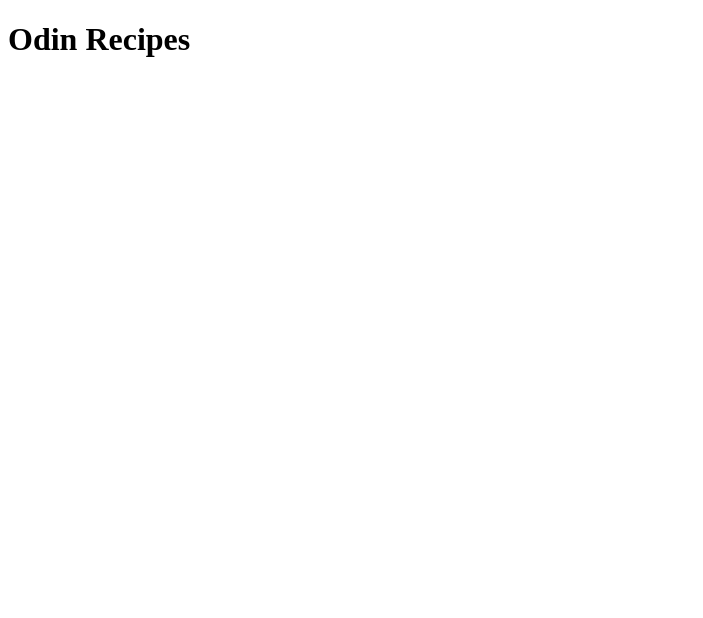
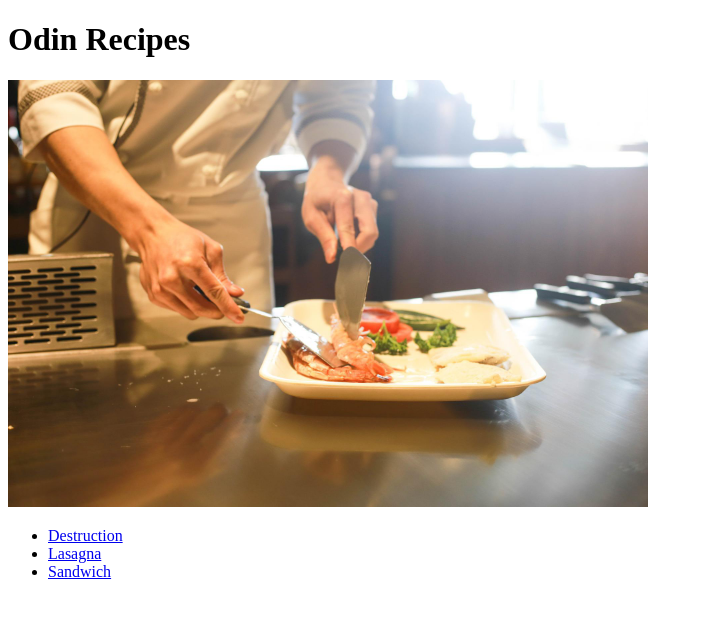
Before and after one commit to jacobfredsoee/TOP_recipes, a plain HTML site: page index.html in a window 1280 px wide. Shown: the whole page, without its empty margins (0-703 px from the left). Drawn offline with Linux system fonts and the light colour scheme.

Commit message:
Added in links to recipes

```diff
--- a/index.html
+++ b/index.html
@@ -6,6 +6,11 @@
 </head>
 <body>
     <h1>Odin Recipes</h1>
-
+    <img src="./restaurant_main.jpg" alt="recipes" width="640px">
+    <ul>
+        <li><a href="./recipes/destruction.html">Destruction</a></li>
+        <li><a href="./recipes/lasagna.html">Lasagna</a></li>
+        <li><a href="./recipes/sandwich.html">Sandwich</a></li>
+    </ul>
 </body>
 </html>
```
